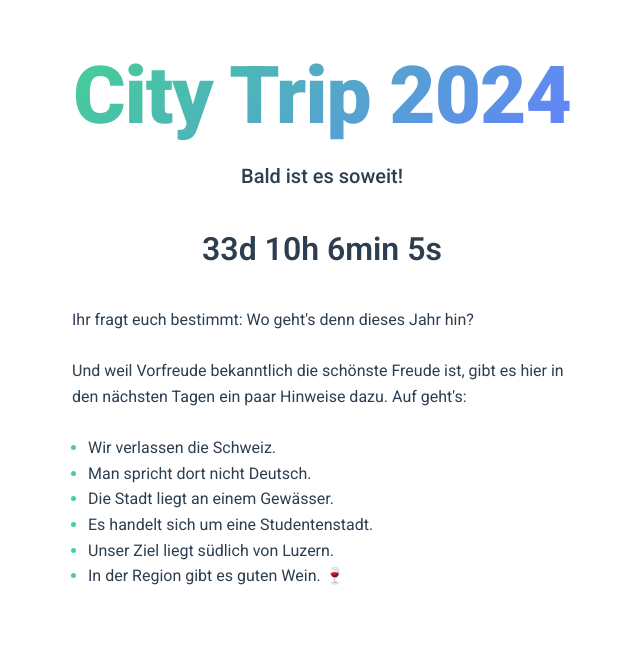
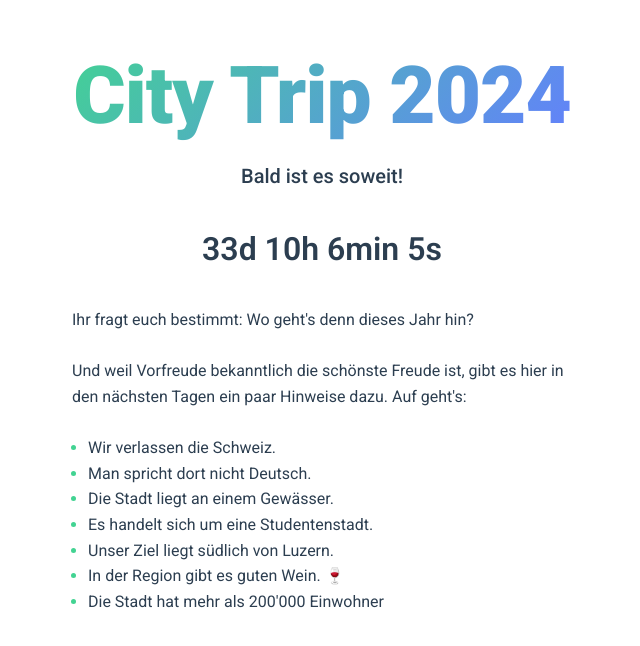
Before and after one commit to mactanner/citytrip, a Vue app: page / in a window 1280 px wide. Shown: the top 646 px of the page, without its empty margins (318-958 px from the left). Built offline with nearby package versions, Linux system fonts and the light colour scheme.

Commit message:
next hint

```diff
--- a/src/App.vue
+++ b/src/App.vue
@@ -22,6 +22,7 @@
       <li>Es handelt sich um eine Studentenstadt.</li>
       <li>Unser Ziel liegt südlich von Luzern.</li>
       <li>In der Region gibt es guten Wein. 🍷</li>
+      <li>Die Stadt hat mehr als 200'000 Einwohner</li>
     </ul>
   </body>
 </template>
```
